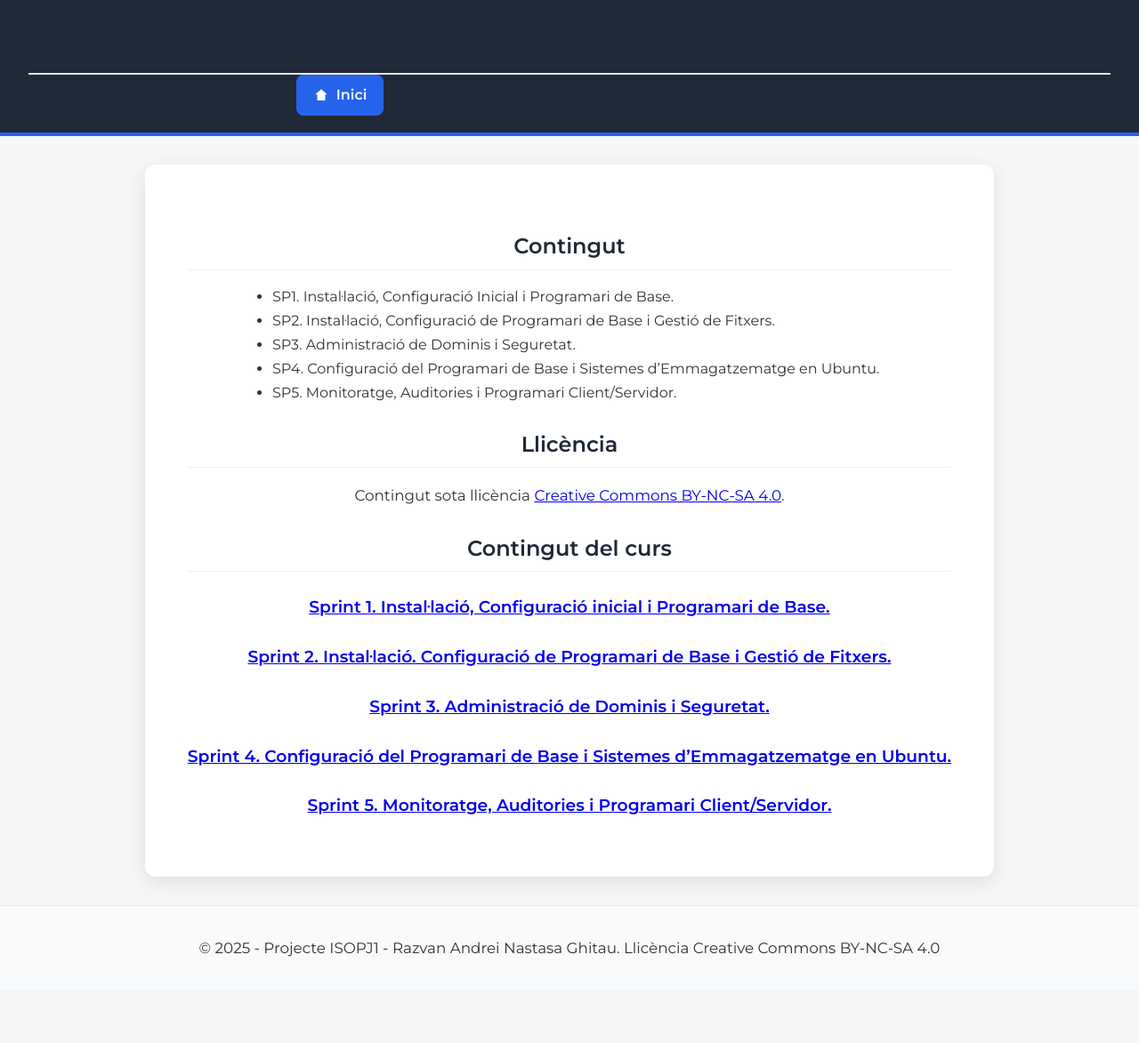
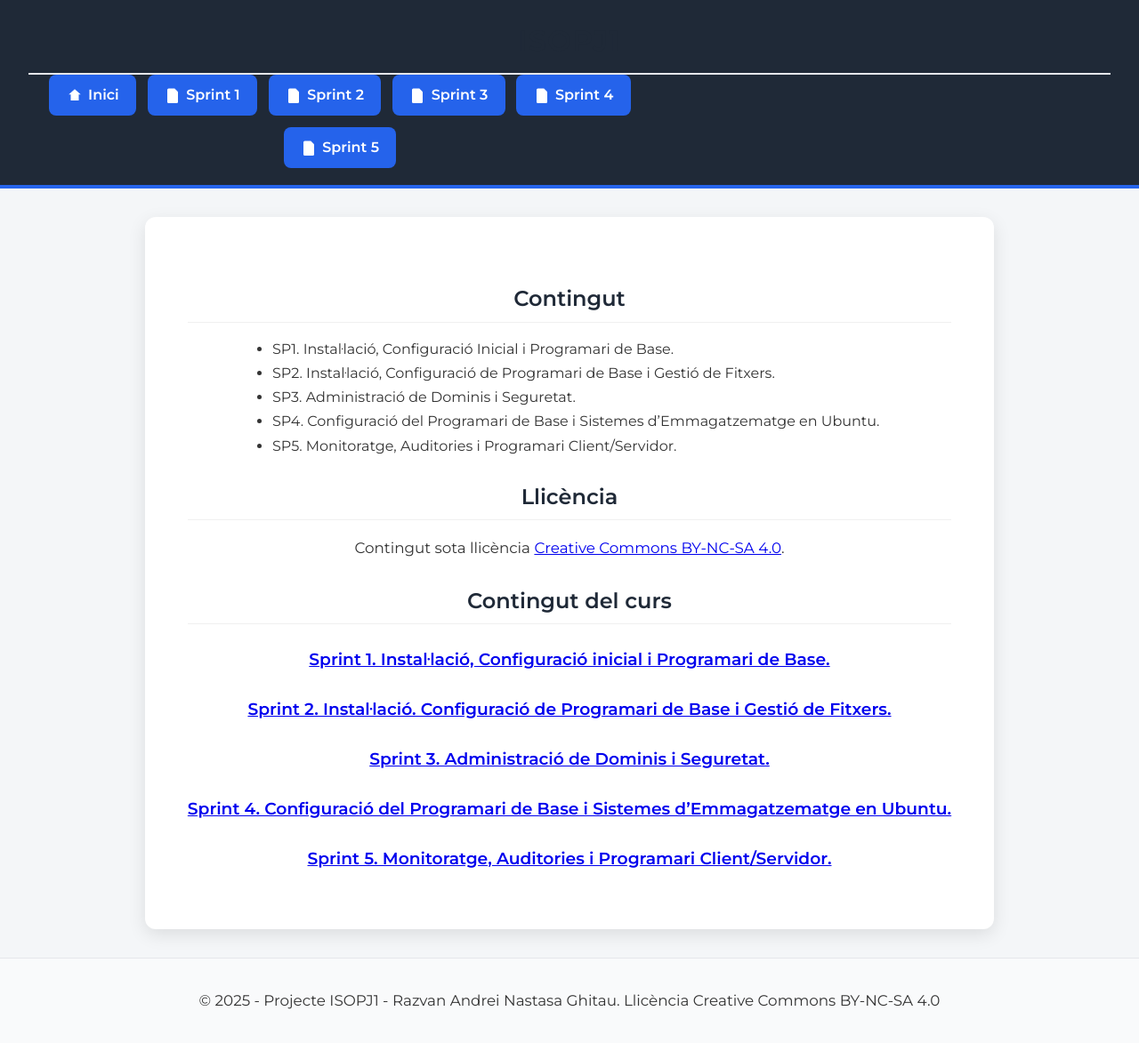
Before and after one commit to razvan-ng/ISOPJ1, a Jekyll site: the page built from index.md, in a window 1280 px wide. Shown: the whole page at 89% size. Built offline with Jekyll 4.4.1, drawn with Linux system fonts in a browser that asks for light colours; before the commit the page ends 1113 px from its top, so only the background shows below that.

Commit message:
Update default.html

```diff
--- a/_layouts/default.html
+++ b/_layouts/default.html
@@ -13,7 +13,9 @@
       margin: 0;
       padding: 0;
       display: flex;
-      justify-content: center; /* centra els elements */
+      justify-content: center; /* centra els botons */
+      flex-wrap: wrap;
+      gap: 0.8rem;
     }
     nav li {
       display: flex;
@@ -22,7 +24,7 @@
     nav a {
       display: flex;
       align-items: center;
-      gap: 0.5rem; /* separació entre icona i text */
+      gap: 0.4rem; /* separació icona-text */
       font-weight: 600;
       text-decoration: none;
       color: white;
@@ -48,11 +50,52 @@
       <ul>
         <li>
           <a href="{{ '/' | relative_url }}">
-            <!-- Icona de caseta (SVG) -->
+            <!-- Icona de caseta -->
             <svg xmlns="http://www.w3.org/2000/svg" viewBox="0 0 24 24">
               <path d="M12 3l9 8h-3v9h-12v-9h-3z"/>
             </svg>
             Inici
+          </a>
+        </li>
+        <li>
+          <a href="{{ '/SP1/' | relative_url }}">
+            <!-- Icona document -->
+            <svg xmlns="http://www.w3.org/2000/svg" viewBox="0 0 24 24">
+              <path d="M6 2h9l5 5v15a2 2 0 0 1-2 2H6a2 2 0 0 1-2-2V4a2 2 0 0 1 2-2z"/>
+            </svg>
+            Sprint 1
+          </a>
+        </li>
+        <li>
+          <a href="{{ '/SP2/' | relative_url }}">
+            <svg xmlns="http://www.w3.org/2000/svg" viewBox="0 0 24 24">
+              <path d="M6 2h9l5 5v15a2 2 0 0 1-2 2H6a2 2 0 0 1-2-2V4a2 2 0 0 1 2-2z"/>
+            </svg>
+            Sprint 2
+          </a>
+        </li>
+        <li>
+          <a href="{{ '/SP3/' | relative_url }}">
+            <svg xmlns="http://www.w3.org/2000/svg" viewBox="0 0 24 24">
+              <path d="M6 2h9l5 5v15a2 2 0 0 1-2 2H6a2 2 0 0 1-2-2V4a2 2 0 0 1 2-2z"/>
+            </svg>
+            Sprint 3
+          </a>
+        </li>
+        <li>
+          <a href="{{ '/SP4/' | relative_url }}">
+            <svg xmlns="http://www.w3.org/2000/svg" viewBox="0 0 24 24">
+              <path d="M6 2h9l5 5v15a2 2 0 0 1-2 2H6a2 2 0 0 1-2-2V4a2 2 0 0 1 2-2z"/>
+            </svg>
+            Sprint 4
+          </a>
+        </li>
+        <li>
+          <a href="{{ '/SP5/' | relative_url }}">
+            <svg xmlns="http://www.w3.org/2000/svg" viewBox="0 0 24 24">
+              <path d="M6 2h9l5 5v15a2 2 0 0 1-2 2H6a2 2 0 0 1-2-2V4a2 2 0 0 1 2-2z"/>
+            </svg>
+            Sprint 5
           </a>
         </li>
       </ul>
```
